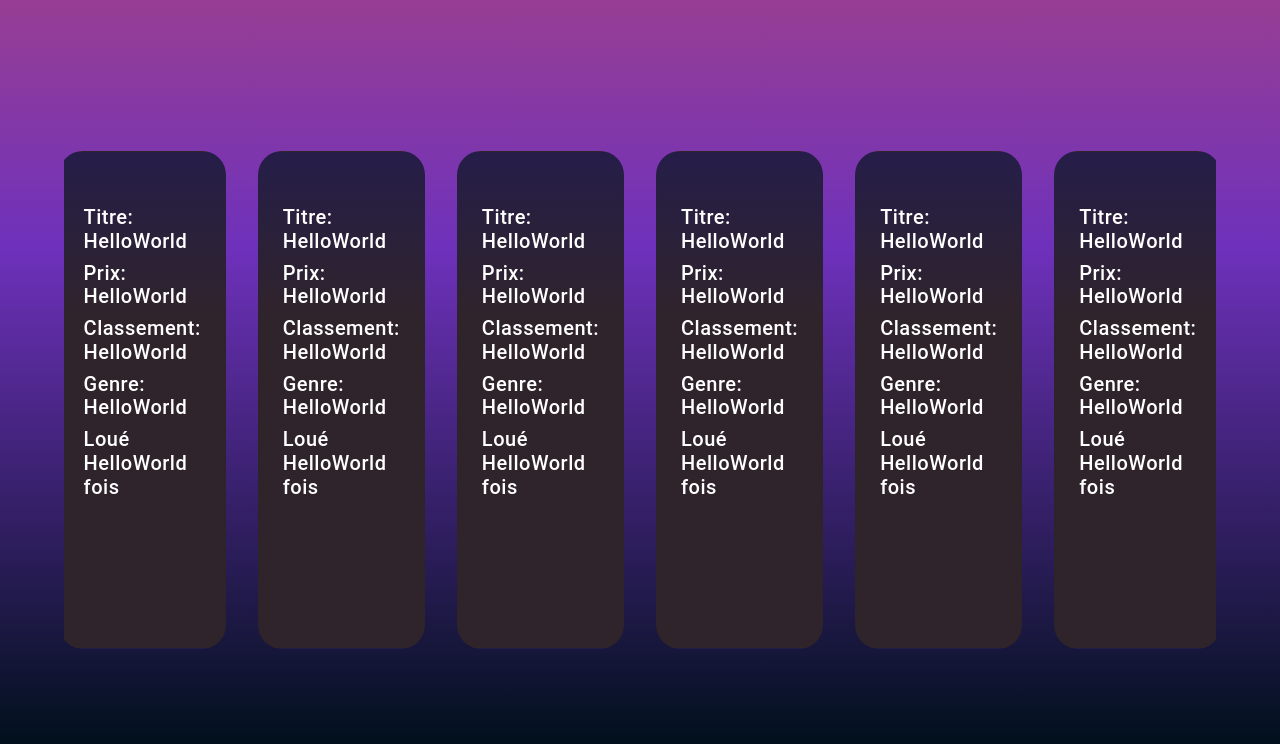
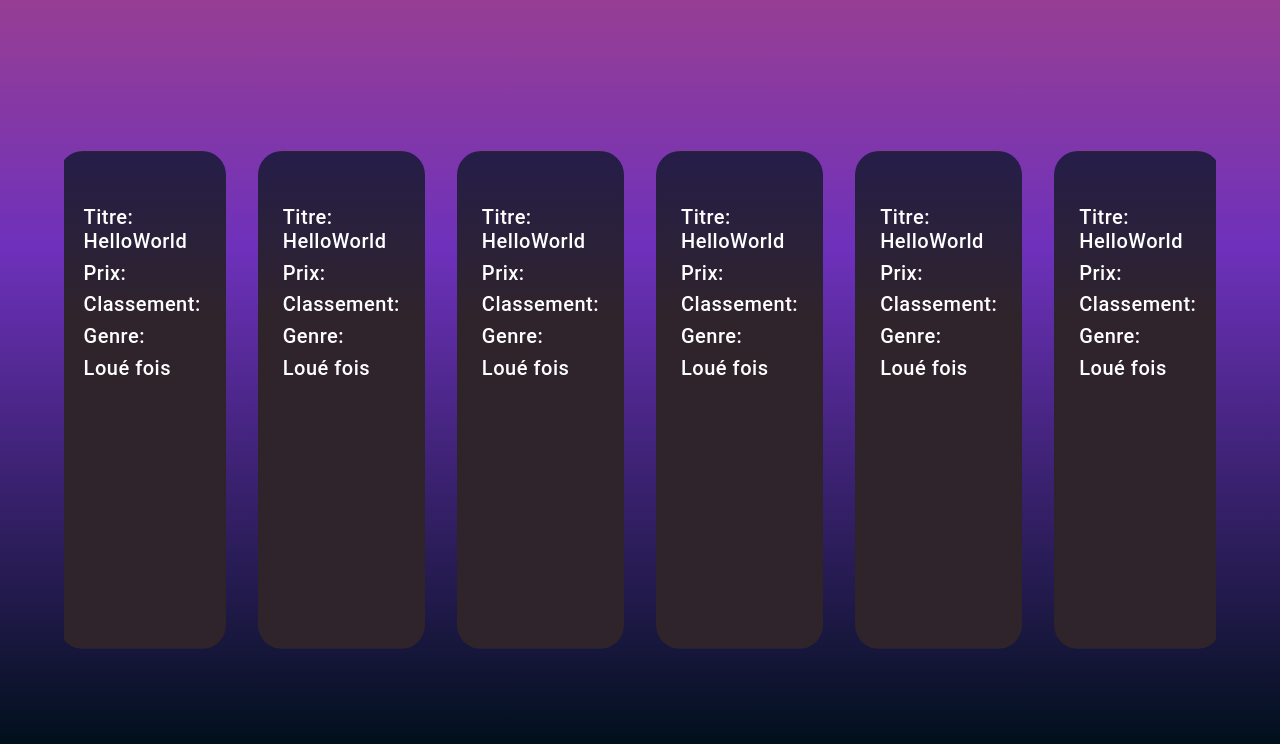
Before and after one commit to Mehdi-Verfaillie/sgbdr_hetic_2022_mt1_s3_project, a React (Create React App) app in the folder front/: page / in a window 1280 px wide. Shown: the top 744 px of the page. Built offline with nearby package versions, Linux system fonts and the light colour scheme.

Commit message:
[Fix]: Poster props

```diff
--- a/front/src/components/Poster.tsx
+++ b/front/src/components/Poster.tsx
@@ -1,23 +1,15 @@
+import { Movie } from '@/api/types';
 import React from 'react';
 import styled from "styled-components";
 
-
-interface Props {
-   title: string;
-   price: string;
-   rank: string;
-   genre: string;
-   rantal: string;
-}
-
-export const Poster = (props: Props): JSX.Element => {
+export const Poster = (props: Movie): JSX.Element => {
     return (
         <Container>
             <Text>Titre: {props.title}</Text>
-            <Text>Prix: {props.price}</Text>
-            <Text>Classement: {props.rank}</Text>
-            <Text>Genre: {props.genre}</Text>
-            <Text>Loué {props.rantal} fois</Text>
+            <Text>Prix: {props.category}</Text>
+            <Text>Classement: {props.rating}</Text>
+            <Text>Genre: {props.amount}</Text>
+            <Text>Loué {props.rental} fois</Text>
         </Container>
     )
 }
```
